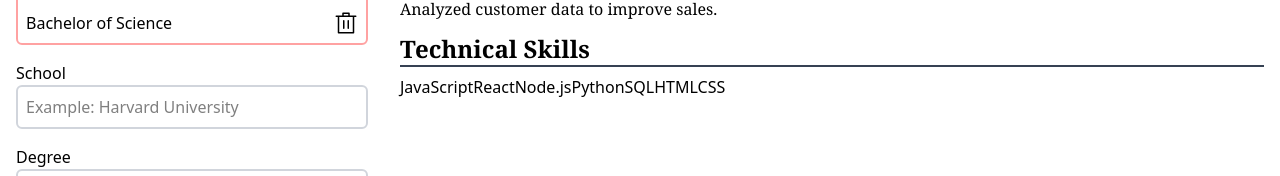
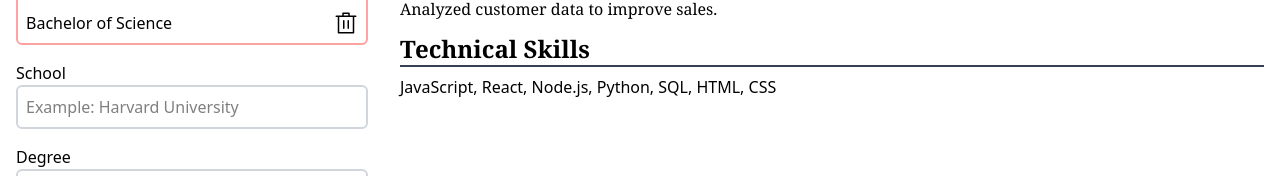
Before and after one commit to AndrewC145/CV-Application, a React (Vite) app: page / in a window 1280 px wide. Shown: the part 523-699 px from the top of the page. Built offline with nearby package versions, Linux system fonts and the light colour scheme.

Commit message:
Added Comma and a Space before each skill on initial render

```diff
--- a/src/components/Skills.jsx
+++ b/src/components/Skills.jsx
@@ -4,8 +4,8 @@ function Skills({ personalSkills, handleSkills }) {
   const [skills, setSkills] = useState(personalSkills || "");
 
   const handleSkillsChange = (e) => {
-    setSkills(e.target.value);
-    handleSkills(e.target.value);
+    setSkills(e.target.value.split(","));
+    handleSkills(e.target.value.split(","));
   };
 
   return (
--- a/src/components/SkillsSection.jsx
+++ b/src/components/SkillsSection.jsx
@@ -4,7 +4,7 @@ function SkillsSection({ skillsInformation }) {
       <div className="mb-2 border-b-2 border-gray-700">
         <h1 className="font-serif text-2xl font-bold">Technical Skills</h1>
       </div>
-      <p>{skillsInformation}</p>
+      <p>{skillsInformation.join(", ")}</p>
     </div>
   );
 }
```
